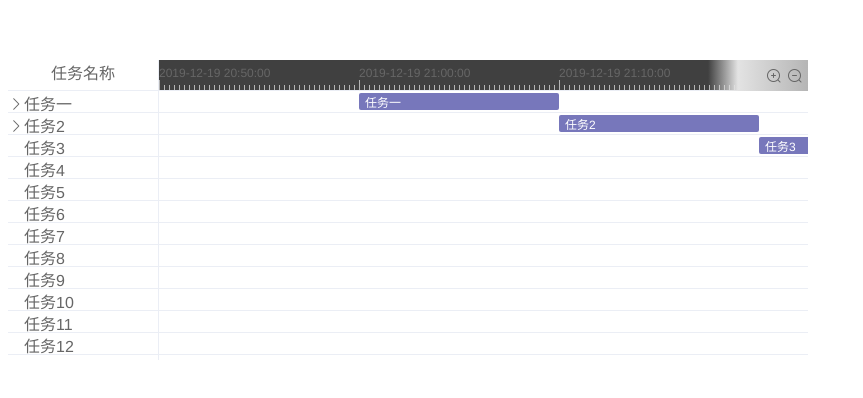
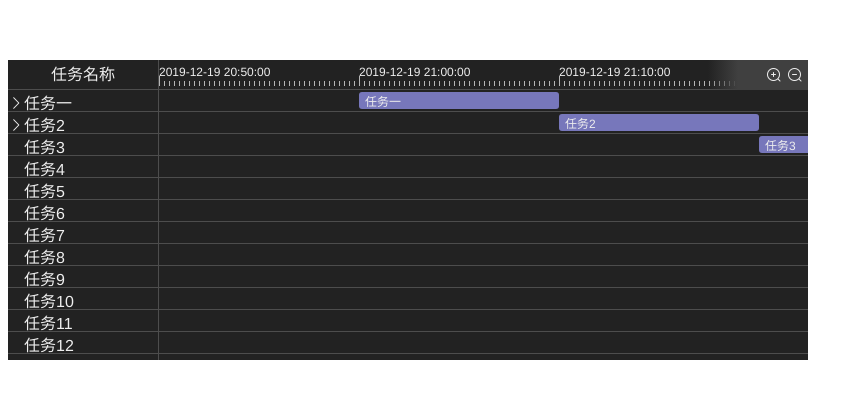
Before and after one commit to JimmingSong/gantt-ying, a Vue app: page / in a window 1280 px wide. Shown: the top 398 px of the page, without its empty margins (0-863 px from the left). Built offline with nearby package versions, Linux system fonts and the light colour scheme.

Commit message:
'update'

```diff
--- a/package.json
+++ b/package.json
@@ -1,7 +1,6 @@
 {
   "name": "gantt-ying",
   "version": "0.1.0",
-  "private": true,
   "scripts": {
     "serve": "vue-cli-service serve",
     "build": "vue-cli-service build",
--- a/src/components/config.js
+++ b/src/components/config.js
@@ -7,6 +7,7 @@
  * @FilePath: \gantt-ying\src\components\config.js
  */
 export default {
+    theme: 'dark',
     menu: [{text: '任务名称', prop: 'text'}], // 左侧菜单栏配置
     field: {
         start: 'start', // 开始时间
--- a/src/components/gantt.vue
+++ b/src/components/gantt.vue
@@ -1,5 +1,29 @@
 <style scoped lang='less'>
   @import "ganttCom";
+  @borderColor: #EBEEF5;
+  @textColor: #666;
+  .gantt-bgc-light {
+      background: #fff;
+  }
+  .gantt-bgc-dark {
+      background-color: #222;
+  }
+  .text-color-light {
+      color: #666666;
+  }
+  .text-color-dark {
+      color: #eeeeee;
+  }
+  .gantt-container {
+      position: relative;
+      display: flex;
+      width: 100%;
+      height: 100%;
+      .gantt-right {
+          flex-grow: 1;
+          width: 80%;
+      }
+  }
   .tool {
       display: flex;
       align-items: center;
@@ -19,7 +43,7 @@
 </style>
 
 <template>
-    <div class="gantt-container" ref="gantt">
+        <div :class="['gantt-container', 'text-color-'+ config.theme, 'gantt-bgc-' + config.theme]" ref="gantt">
         <leftCom
             ref="leftBox"
             :data="jsonData"
@@ -145,12 +169,11 @@ export default {
             this.$refs.leftBox.scrollEvent(top);
         },
         leftScrollEvent (top) {
-            console.log(top);
             this.$refs.rightBox.scrollEvent(top);
         },
         /** 更新列表
          * @description:
-         * @param {type}
+         * @param key {type}
          * @return:
          */
         updateExpandRowKeys (key) {
--- a/src/components/ganttCom.less
+++ b/src/components/ganttCom.less
@@ -1,6 +1,30 @@
 @borderColor: #EBEEF5;
 @textColor: #666;
-.gantt-container {
+/deep/.gantt-bgc-light {
+    background: #fff;
+}
+/deep/.gantt-bgc-dark {
+    background-color: #222;
+}
+/deep/.text-color-light {
+    color: #666666;
+}
+/deep/.text-color-dark {
+    color: #eeeeee;
+}
+/deep/.border-bottom-light {
+    border-bottom: 1px solid #EBEEF5;
+}
+/deep/.border-bottom-dark {
+    border-bottom: 1px solid #4d4d4d;
+}
+/deep/.border-right-light {
+    border-right: 1px solid #EBEEF5;
+}
+/deep/.border-right-dark {
+    border-right: 1px solid #4d4d4d;
+}
+/*.gantt-container {
     position: relative;
     display: flex;
     width: 100%;
@@ -118,7 +142,6 @@
                 position: relative;
                 width: 100%;
                 height: auto;
-                border-bottom: 1px solid @borderColor;
                 .row-range {
                     position: absolute;
                     top: 1.5px;
@@ -135,4 +158,4 @@
             }
         }
     }
-}
+}*/
--- a/src/components/leftCom.vue
+++ b/src/components/leftCom.vue
@@ -2,18 +2,22 @@
     .left-container {
         min-width: 150px;
         display: flex;
-  border-right: 1px solid #EBEEF5;
-  .left-heade{
+        .left-heade {
             text-align: center;
-      height: 30px;
-      border-bottom: 1px solid #EBEEF5;
+            height: 29px;
+            line-height: 30px;
         }
+        .left-heade-dark {
+            border-bottom: 1px solid #4d4d4d;
+        }
+
         .left-content {
             height: calc(100% - 30px);
             overflow-y: hidden;
             overflow-x: scroll;
         }
     }
+
     // .gantt-left-table {
     //     height: 100%;
     //     background-color: transparent;
@@ -38,14 +42,14 @@
 </style>
 
 <template>
-  <div class="left-container">
+    <div :class="['left-container', 'border-right-'+config.theme]">
         <div
                 class="left-body"
                 v-for="(item, index) in config.menu"
                 :key="index"
                 :style="{ width: 100 / config.menu.length + '%' }"
         >
-      <div class="left-heade">
+            <div :class="['left-heade', 'border-bottom-'+ config.theme]">
                 <span>{{ item.text }}</span>
             </div>
             <div class="left-content" ref='content'>
@@ -98,6 +102,7 @@
 
 <script>
     import leftTable from "./leftTable";
+
     export default {
         name: "leftCom",
         props: ["data", "config", "expandRowKeys"],
@@ -143,6 +148,6 @@ export default {
                 this.$emit("expandRow", row);
             }
         },
-  components: { leftTable }
+        components: {leftTable}
     };
 </script>
--- a/src/components/leftTable.vue
+++ b/src/components/leftTable.vue
@@ -10,8 +10,13 @@
     .table-box {
         .table-row {
             height: 21px;
+            cursor: default;
+        }
+        .table-row-light {
             border-bottom: 1px solid #EBEEF5;
-            cursor: default;
+        }
+        .table-row-dark {
+            border-bottom: 1px solid #4d4d4d;
         }
     }
      .arrow {
@@ -26,7 +31,7 @@
  </style>
  <template>
      <div class="table-box">
-        <div class="table-row"
+        <div :class="['table-row', config.theme === 'dark' ? 'table-row-dark':'table-row-light']"
         :style="styleField"
         @click="rowClick(data)"
         >
--- a/src/components/rectCom.vue
+++ b/src/components/rectCom.vue
@@ -67,11 +67,11 @@
 
 <template>
   <div class="row">
-    <div :style="{ height: config.height + 'px' }" class="row-box">
+    <div :style="{ height: config.height + 'px' }" :class="['row-box', 'border-bottom-' + config.theme]">
       <div
         :style="rangeStyle"
         class="row-range"
-        @click="rangeClick(item)"
+        @dblclick="rangeClick(item)"
         draggable
         @dragstart="rangeDragStart(item, index, $event)"
         @dragover.prevent="rangeDragOver"
@@ -172,11 +172,12 @@ export default {
     /** 拖拽区*/
     rangeClick(item) {
       item.expand = !item.expand;
-      this.$emit("rangeClick", item);
+      // this.$emit("rangeClick", item);
     },
     /**
      * @description: 拖拽交换任务的上下位置功能时 更新 需要的数据
-     * @param {type}
+     * @param item {Object}
+     * @param index {Number}
      * @return:
      */
     updateSelectedData(item, index) {
@@ -194,7 +195,6 @@ export default {
     /**移动区 */
     /**
      * @description: 计算1px等于多少秒
-     * @param {type}
      * @return: 1px等于多少毫秒
      */
     secondsPx () {
@@ -202,7 +202,6 @@ export default {
     },
     /**
      * @description: 拖动进度块
-     * @param {type}
      * @return:
      */
     rangeMove (e) {
--- a/src/components/rightCom.vue
+++ b/src/components/rightCom.vue
@@ -8,17 +8,15 @@
         .right-box-date-scroll {
             width: 100%;
             overflow: hidden;
-            background: #404040;
         }
         .right-box-date{
             position: relative;
             width: 100%;
-            height: 30px;
+            height: 29px;
             &-text {
                 position: absolute;
                 bottom: 10px;
                 font-size: 12px;
-                color: #cccccc;
             }
 
             &-ticks {
@@ -68,7 +66,7 @@
 
 <template>
     <div class="gantt-right">
-        <div class="right-box-date-scroll" ref="dateScroll">
+        <div :class="['right-box-date-scroll', 'border-bottom-'+config.theme]" ref="dateScroll">
             <div class="right-box-date" ref="dateBox" :style="{width: calcData.boxWidth + 'px'}">
                 <div
                     v-for="(item,dex) in dateList"
```
Lines whose indentation alone changed are shown as unchanged.
